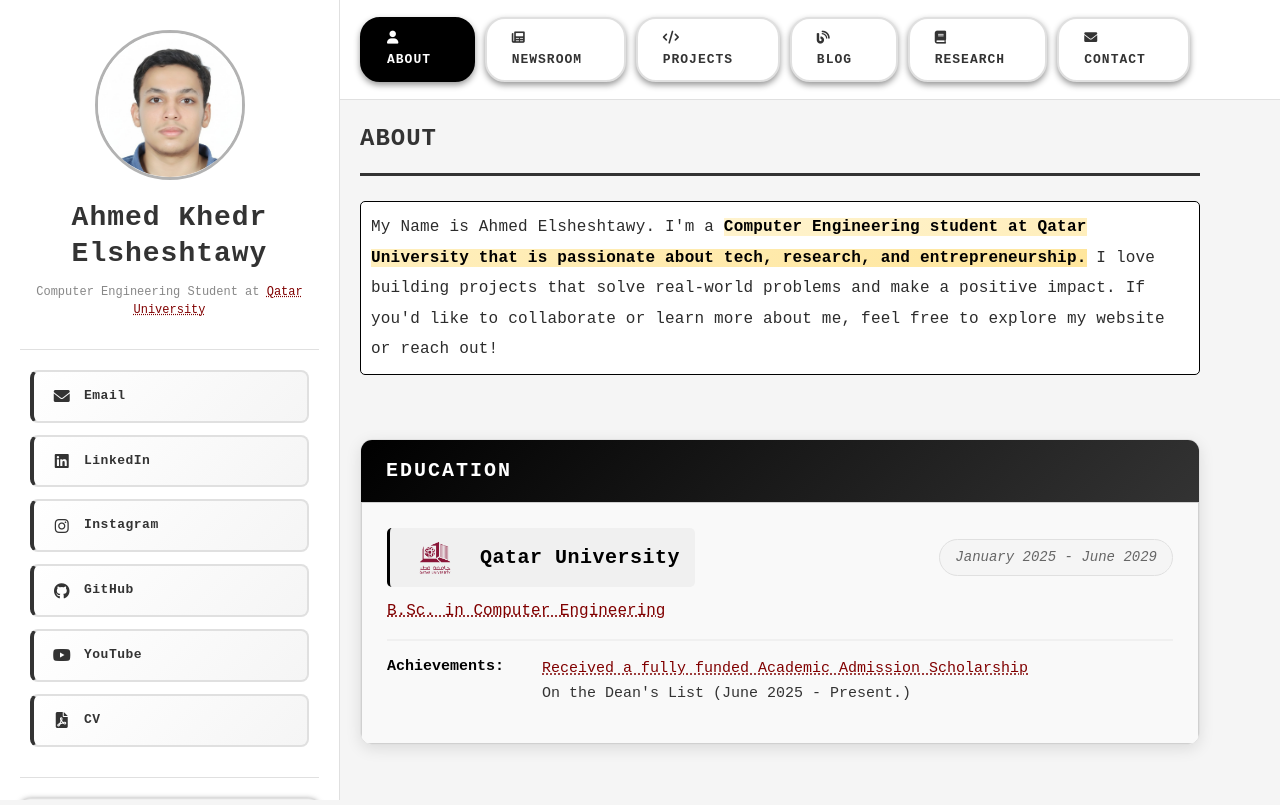
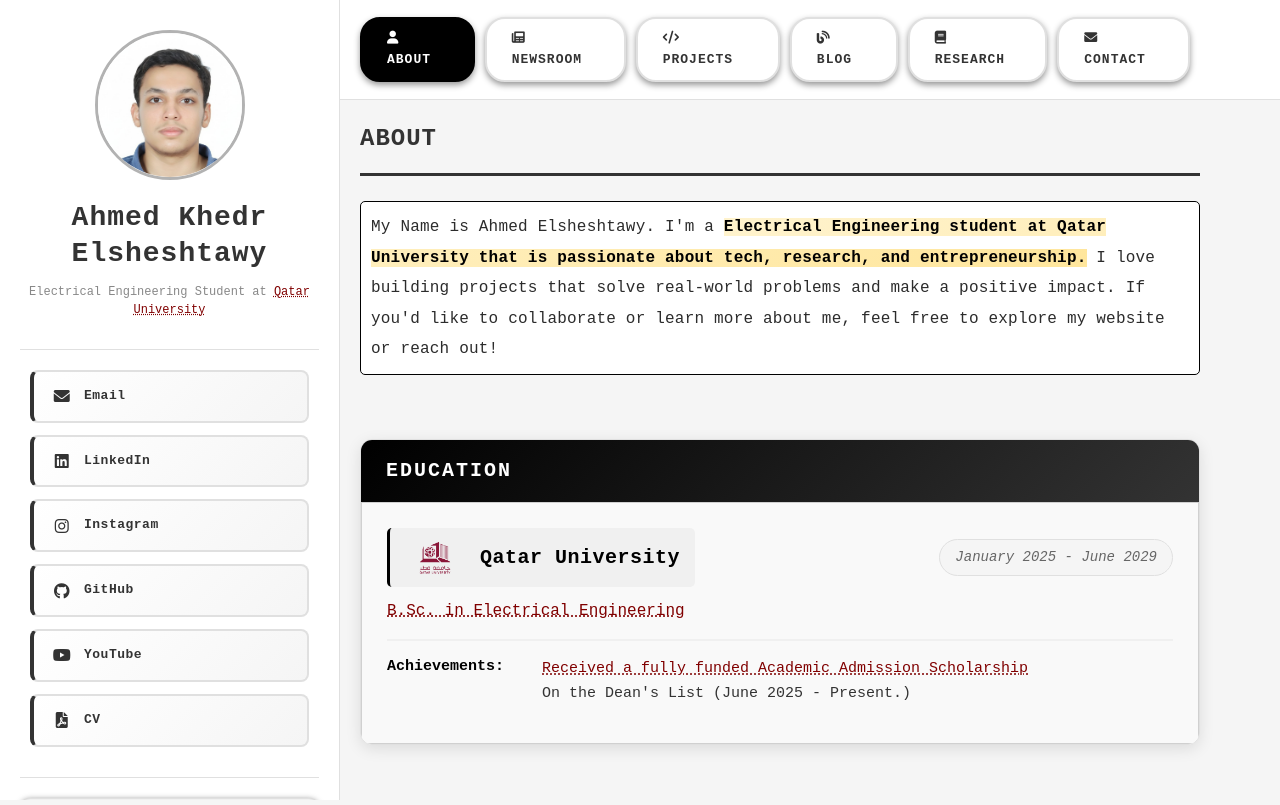
Before and after one commit to Ahmed-Elsheshtawy/Personal-Webpage, a plain HTML site: page source/index.html in a window 1280 px wide. Drawn offline with nearby package versions, Linux system fonts and the light colour scheme.

Commit message:
Changed to Electrical Engineering

```diff
--- a/source/index.html
+++ b/source/index.html
@@ -4,7 +4,7 @@
     <meta charset="UTF-8">
     <meta name="viewport" content="width=device-width, initial-scale=1.0">
     <title>Elsheshtawy Official</title>
-    <meta name="keywords" content="Ahmed Elsheshtawy, Ahmed Khedr Elsheshtawy, Ahmed K. Elsheshtawy, Ahmed Elsheshtawy Portfolio, Ahmed Elsheshtawy Projects, Ahmed Elsheshtawy Blog, Ahmed Elsheshtawy Research, Computer Engineering Student Qatar University, QU Student, QU Computer Engineering, Qatar University Computer Engineering Student, ML, AI, Tech Enthusiast, Researcher, Entrepreneur, Developer, Machine Learning, Artificial Intelligence, Web Development, Mobile App Development, Unity Developer, IHSAN Lab, QU IHSAN Lab, Qatar University IHSAN Lab, QU Kindi Center, Kindi Center, British Embassy Qatar, Humanitarian AI, Humanitarian AI Dashboard">
+    <meta name="keywords" content="Ahmed Elsheshtawy, Ahmed Khedr Elsheshtawy, Ahmed K. Elsheshtawy, Ahmed Elsheshtawy Portfolio, Ahmed Elsheshtawy Projects, Ahmed Elsheshtawy Blog, Ahmed Elsheshtawy Research, Electrical Engineering Student Qatar University, QU Student, QU Electrical Engineering, Qatar University Electrical Engineering Student, ML, AI, Tech Enthusiast, Researcher, Entrepreneur, Developer, Machine Learning, Artificial Intelligence, Web Development, Mobile App Development, Unity Developer, IHSAN Lab, QU IHSAN Lab, Qatar University IHSAN Lab, QU Kindi Center, Kindi Center, British Embassy Qatar, Humanitarian AI, Humanitarian AI Dashboard">
     <link rel="stylesheet" href="styles.css" defer>
     <link rel="icon" type="image/png" href="./img/github_pfp_rounded.png">
     <link rel="stylesheet" href="https://cdnjs.cloudflare.com/ajax/libs/font-awesome/6.0.0/css/all.min.css">
@@ -19,7 +19,7 @@
                     <img src="./img/personal_photo_Expanded.jpeg" alt="Profile Picture">
                 </div>
                 <h1 class="name">Ahmed Khedr Elsheshtawy</h1>
-                <p class="institution">Computer Engineering Student at <a target="_blank" href="https://www.qu.edu.qa/ar/">Qatar University</a></p>
+                <p class="institution">Electrical Engineering Student at <a target="_blank" href="https://www.qu.edu.qa/ar/">Qatar University</a></p>
             </div>
 
             <div class="social-links">
@@ -79,7 +79,7 @@
             <div class="about-content">
                 <div class="about-text">
                     <p>
-                        My Name is Ahmed Elsheshtawy. I'm a <strong>Computer Engineering student at Qatar University that is passionate about tech, research, and entrepreneurship.</strong>
+                        My Name is Ahmed Elsheshtawy. I'm a <strong>Electrical Engineering student at Qatar University that is passionate about tech, research, and entrepreneurship.</strong>
                         I love building projects that solve real-world problems and make a positive impact. If you'd like to collaborate or learn more about me, feel free to explore my website or reach out!
                     </p>
                 </div>
@@ -98,7 +98,7 @@
                         <h4 class="education-institution"><img src="./img/QU_Logo.png" class="education-logo">Qatar University</h4>
                         <span class="education-date">January 2025 - June 2029</span>
                     </div>
-                    <p class="education-detail"><a target="_blank" href="https://www.qu.edu.qa/en-us/Colleges/engineering/academics/computer/ce/Pages/default.aspx">B.Sc. in Computer Engineering</a></p>
+                    <p class="education-detail"><a target="_blank" href="https://www.qu.edu.qa/en-us/Colleges/engineering/academics/computer/ce/Pages/default.aspx">B.Sc. in Electrical Engineering</a></p>
                     <div class="education-info">
                         <div class="education-info-row">
                             <span class="info-label">Achievements:</span>
```
